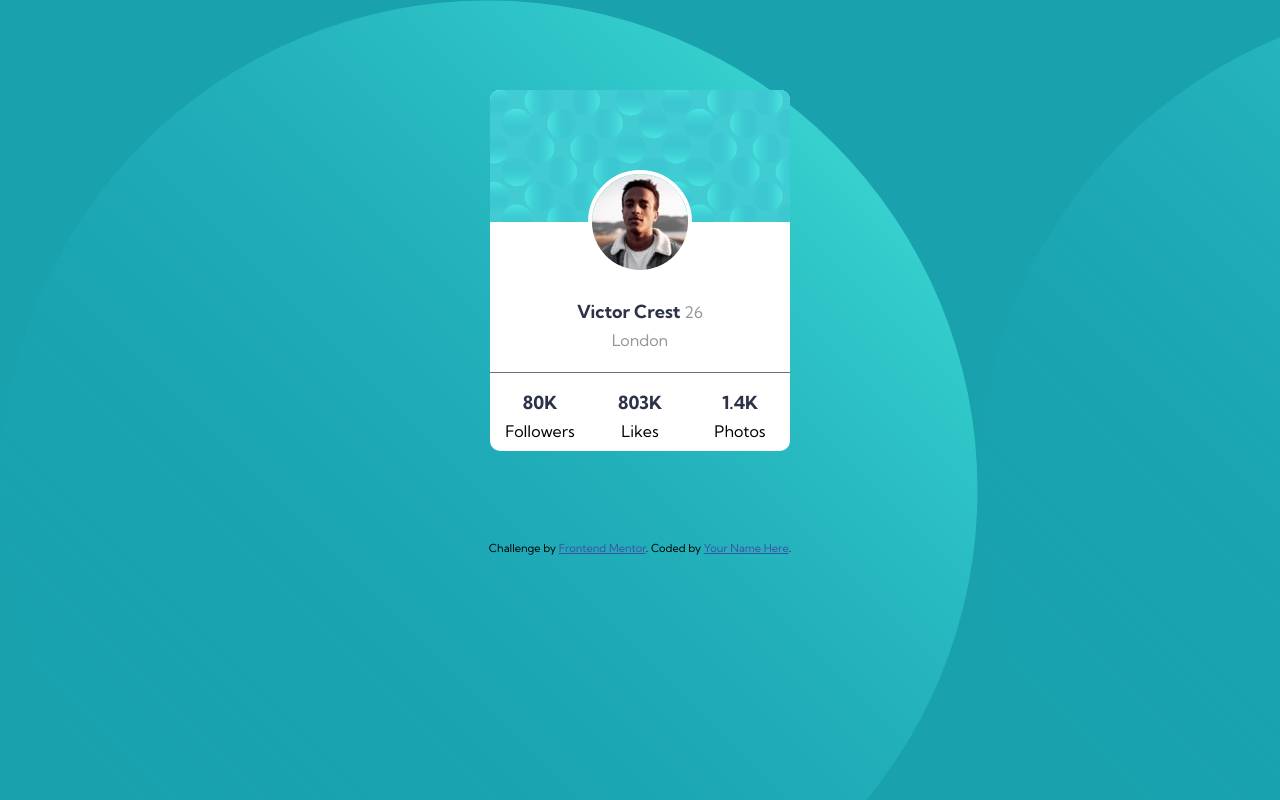
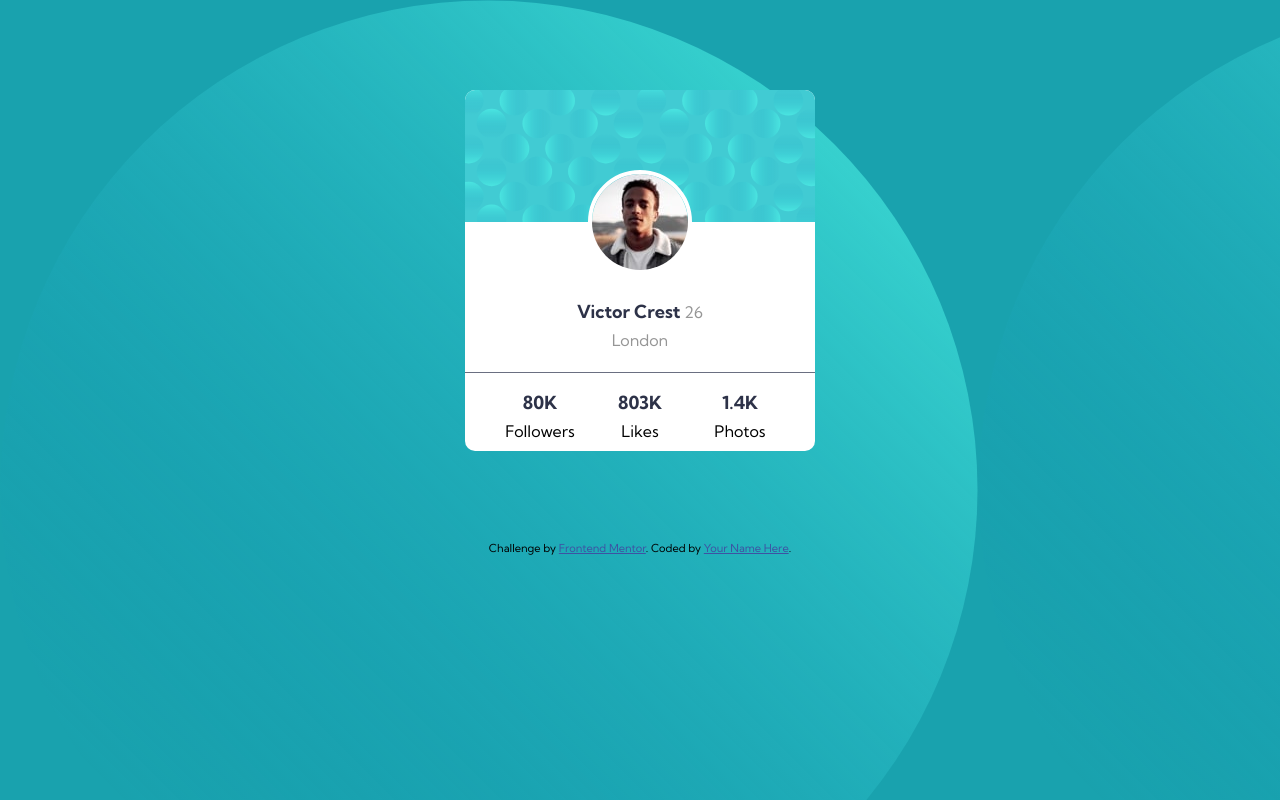
Before and after one commit to bohirrahimov/frontendchallenge_profile_card, a plain HTML site: page index.html in a window 1280 px wide. Drawn offline with Linux system fonts and the light colour scheme.

Commit message:
Widen the card

```diff
--- a/css/styles.css
+++ b/css/styles.css
@@ -11,7 +11,7 @@ body{
 .card{
   background-color: white;
   height:361px;
-  width: 300px;
+  width: 350px;
   border-radius: 10px;
 }
 .top{
```
